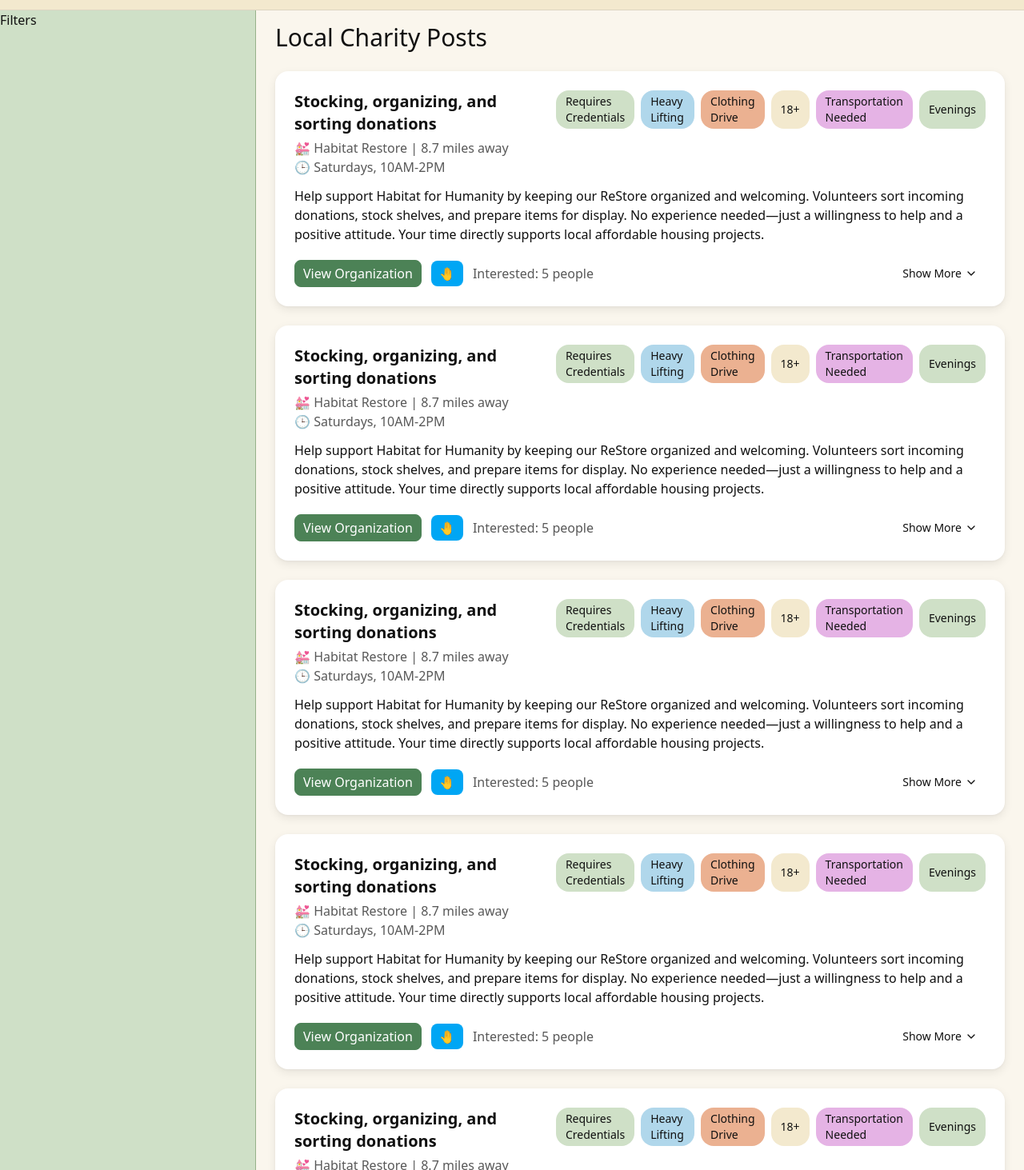
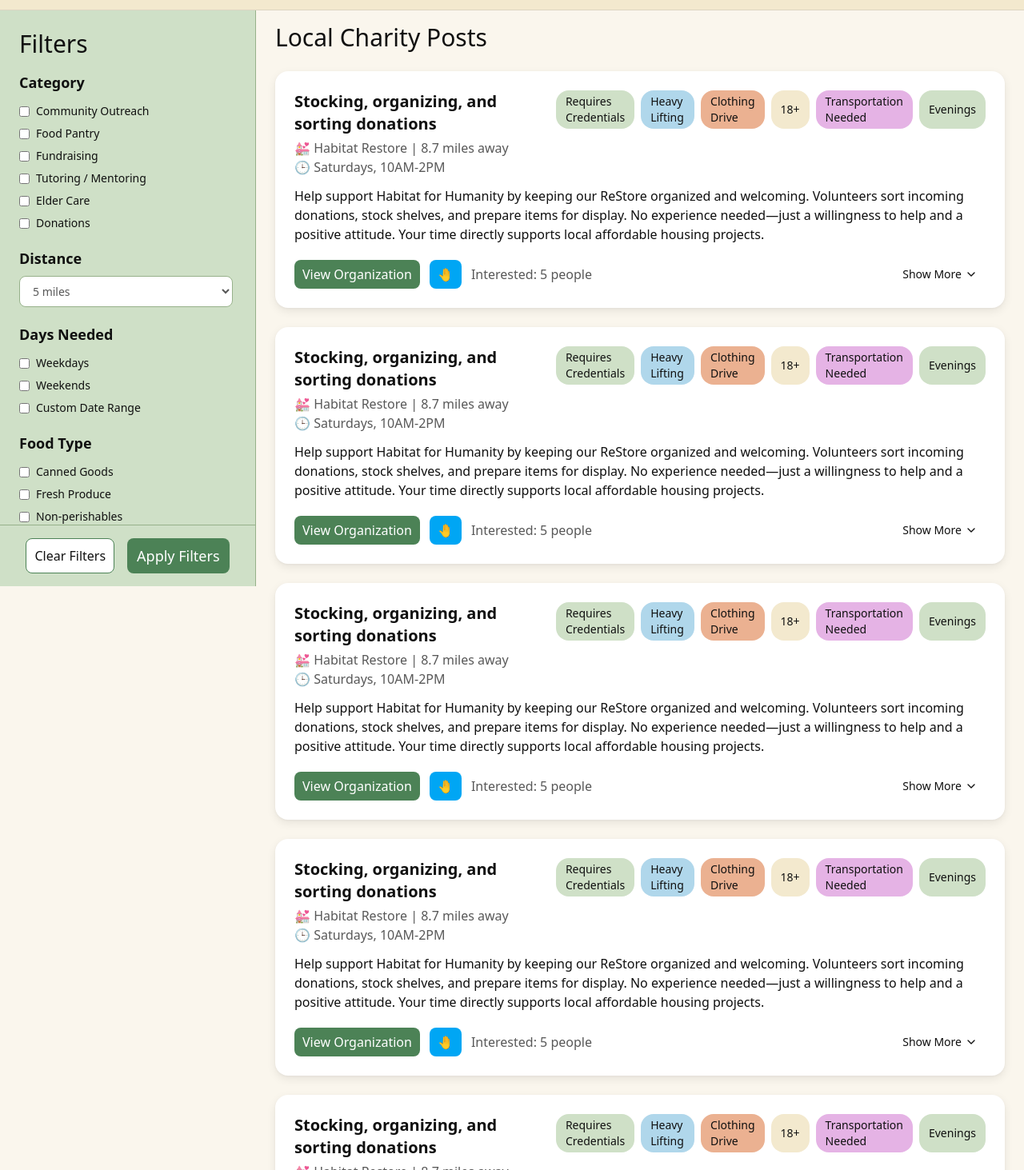
Before and after one commit to Yummypieisyummy/Caritas, a React (Vite) app in the folder frontend/: page /directory in a window 1280 px wide. Shown: the part 67-1530 px from the top of the page at 80% size. Built offline with nearby package versions, Linux system fonts and the light colour scheme.

Commit message:
Add reusable checkbox and dropdown filters with basic filter layout and design

```diff
--- /dev/null
+++ b/frontend/src/components/directory/Filters.tsx
@@ -0,0 +1,153 @@
+import Button from '../ui/Button';
+import Checkbox from '../ui/Checkbox';
+import Select from '../ui/Select';
+
+const CATEGORY_OPTIONS = [
+  'Community Outreach',
+  'Food Pantry',
+  'Fundraising',
+  'Tutoring / Mentoring',
+  'Elder Care',
+  'Donations',
+];
+
+const DAYS_NEEDED_OPTIONS = ['Weekdays', 'Weekends', 'Custom Date Range'];
+
+const DISTANCE_OPTIONS = ['5 miles', '10 miles', '25 miles', 'Any Distance'];
+
+const FOOD_TYPE_OPTIONS = [
+  'Canned Goods',
+  'Fresh Produce',
+  'Non-perishables',
+  'Packaged Meals',
+  'Baked Goods',
+];
+
+const REQUIREMNETS_OPTIONS = [
+  'Requires Credentials',
+  'Orientation Needed',
+  "Requires Driver's License",
+  'Food Handling Certification',
+];
+
+const PHYSICAL_REQUIREMENTS_OPTIONS = [
+  'Heavy Lifting',
+  'Outdoor Work',
+  'Standing for Long Periods',
+];
+
+const ORGANIZATION_TYPE_OPTIONS = [
+  'Non-Profit',
+  'Community Center',
+  'Religious Organization',
+];
+
+const TIME_COMMITMENT_OPTIONS = [
+  'One-time',
+  '<2 hours',
+  'Half day',
+  'Full day',
+  'Ongoing/weekly',
+];
+
+const SPECIAL_NEEDS_OPTIONS = [
+  'Accessible for Wheelchairs',
+  'Pet-Friendly',
+  'Kid-Friendly',
+];
+
+const URGENCY_OPTIONS = ['Immediate', 'This Week', 'This month'];
+
+const Filters = () => {
+  return (
+    <aside className="fixed h-[calc(100vh-5rem)] w-80 flex flex-col bg-filter-bg border-r border-filter-stroke">
+      <header className="px-6 pt-6 pb-4">
+        <h1 className="font-medium text-3xl">Filters</h1>
+      </header>
+
+      {/* Scrollable section */}
+      <section className="flex-1 overflow-y-auto px-6 pb-6">
+        <div className="flex flex-col gap-5 pr-1">
+          {/* Categories - checkbox */}
+          <div className="flex flex-col gap-2">
+            <h2 className="font-semibold text-lg mb-1">Category</h2>
+            {CATEGORY_OPTIONS.map((cat) => (
+              <Checkbox key={cat} option={cat} />
+            ))}
+          </div>
+          {/* Distance - dropdown */}
+          <div>
+            <Select label="Distance" options={DISTANCE_OPTIONS} />
+          </div>
+          {/* Days needed - checkbox */}
+          <div className="flex flex-col gap-2">
+            <h2 className="font-semibold text-lg mb-1">Days Needed</h2>
+            {DAYS_NEEDED_OPTIONS.map((days) => (
+              <Checkbox key={days} option={days} />
+            ))}
+          </div>
+          {/* Food type - checkbox */}
+          <div className="flex flex-col gap-2">
+            <h2 className="font-semibold text-lg mb-1">Food Type</h2>
+            {FOOD_TYPE_OPTIONS.map((food) => (
+              <Checkbox key={food} option={food} />
+            ))}
+          </div>
+          {/* Skills/Certification requirements - checkbox */}
+          <div className="flex flex-col gap-2">
+            <h2 className="font-semibold text-lg mb-1">
+              Skills / Cert Requirements
+            </h2>
+            {REQUIREMNETS_OPTIONS.map((req) => (
+              <Checkbox key={req} option={req} />
+            ))}
+          </div>
+          {/* Physical requirements - checkbox */}
+          <div className="flex flex-col gap-2">
+            <h2 className="font-semibold text-lg mb-1">
+              Physical Requirements
+            </h2>
+            {PHYSICAL_REQUIREMENTS_OPTIONS.map((req) => (
+              <Checkbox key={req} option={req} />
+            ))}
+          </div>
+          {/* Org type - dropdown */}
+          <div>
+            <Select
+              label="Organization Type"
+              options={ORGANIZATION_TYPE_OPTIONS}
+            />
+          </div>
+          {/* Time commitment - dropdown */}
+          <div>
+            <Select label="Time Commitment" options={TIME_COMMITMENT_OPTIONS} />
+          </div>
+          {/* Special needs - checkbox */}
+          <div className="flex flex-col gap-2">
+            <h2 className="font-semibold text-lg mb-1">
+              Special Needs / Restrictions
+            </h2>
+            {SPECIAL_NEEDS_OPTIONS.map((opt) => (
+              <Checkbox key={opt} option={opt} />
+            ))}
+          </div>
+          {/* Urgency / priority - dropdown */}
+          <div>
+            <Select label="Urgency / Priority" options={URGENCY_OPTIONS} />
+          </div>
+        </div>
+      </section>
+
+      <footer className="flex gap-4 justify-center px-6 py-4 border-t border-filter-stroke">
+        <Button as="button" variant="secondary" size="sm">
+          Clear Filters
+        </Button>
+        <Button as="button" variant="primary" size="md">
+          Apply Filters
+        </Button>
+      </footer>
+    </aside>
+  );
+};
+
+export default Filters;
--- a/frontend/src/components/directory/VolunteerCard.tsx
+++ b/frontend/src/components/directory/VolunteerCard.tsx
@@ -97,7 +97,7 @@ const VolunteerCard = () => {
                 to="https://maps.google.com/?q=212+Outlet+Way+Greensburg+PA+15601"
                 target="_blank" // Open in new tab
                 rel="noopener noreferrer" // Security and performance improvements for links
-                className="self-start text-text-muted hover:underline hover:text-text-green font-medium px-2 py-1"
+                className="self-start text-text-muted text-sm hover:underline hover:text-text-green font-medium px-2 py-1"
               >
                 🗺️ View full map
               </Link>
@@ -124,7 +124,7 @@ const VolunteerCard = () => {
             🤚
           </Button>
 
-          <span className="text-text-muted">
+          <span className="text-text-muted text-base">
             Interested: {orgData.interested} people
           </span>
         </div>
--- a/frontend/src/components/ui/Button.tsx
+++ b/frontend/src/components/ui/Button.tsx
@@ -33,16 +33,15 @@ const Button = (props: ButtonProps) => {
     'rounded-lg cursor-pointer inline-flex items-center justify-center transition-opacity duration-200';
 
   const variants = {
-    primary:
-      'bg-accent-green text-white border border-accent-green hover:opacity-90',
-    secondary: 'bg-white border border-accent-green hover:opacity-85',
+    primary: 'bg-accent-green text-white hover:opacity-90',
+    secondary: 'bg-white border-1 border-accent-green hover:opacity-85',
     icon: 'bg-sky-500 hover:opacity-90 ',
     textOnly: 'hover:opacity-80',
   };
 
   const sizes = {
-    sm: 'px-2.5 py-1',
-    md: 'px-4 py-2 text-lg',
+    sm: 'px-2.5 py-1.5',
+    md: 'px-3 py-2 text-lg',
     lg: 'px-6 py-2.5 text-xl font-medium',
   };
 
@@ -81,6 +80,7 @@ const Button = (props: ButtonProps) => {
     size = 'md',
     ...rest
   } = props;
+
   return (
     <button
       className={`${baseStyles} ${variants[variant]} ${sizes[size]} ${className}`}
--- a/frontend/src/components/ui/Checkbox.tsx
+++ b/frontend/src/components/ui/Checkbox.tsx
@@ -1,5 +1,21 @@
-const Checkbox = () => {
-  return <div>Checkbox</div>;
+import { InputHTMLAttributes } from 'react';
+
+interface CheckboxProps extends InputHTMLAttributes<HTMLInputElement> {
+  option: string;
+  className?: string;
+}
+
+const Checkbox = (props: CheckboxProps) => {
+  const { option, className = '', ...rest } = props;
+
+  return (
+    <label
+      className={`flex items-center gap-2 cursor-pointer select-none text-sm ${className}`}
+    >
+      <input type="checkbox" className="accent-accent-green" {...rest} />
+      {option}
+    </label>
+  );
 };
 
 export default Checkbox;
--- a/frontend/src/components/ui/Filters.tsx
+++ /dev/null
@@ -1,9 +0,0 @@
-const Filters = () => {
-  return (
-    <aside className="h-[calc(100vh-5rem w-80 bg-filter-bg border-r border-filter-stroke">
-      Filters
-    </aside>
-  );
-};
-
-export default Filters;
--- a/frontend/src/components/ui/Select.tsx
+++ b/frontend/src/components/ui/Select.tsx
@@ -1,5 +1,29 @@
-const Select = () => {
-  return <div>Select</div>;
+import { SelectHTMLAttributes } from 'react';
+
+interface SelectProps extends SelectHTMLAttributes<HTMLSelectElement> {
+  label: string;
+  options: string[];
+  className?: string;
+}
+
+const Select = (props: SelectProps) => {
+  const { label, options, className = '', ...rest } = props;
+
+  return (
+    <label className="flex flex-col gap-2 text-sm">
+      <span className="font-semibold text-lg">{label}</span>
+      <select
+        className={`border border-filter-stroke px-3 py-2 rounded-lg bg-white focus:outline-none focus:border-accent-green text-text-muted ${className}`}
+        {...rest}
+      >
+        {options.map((opt) => (
+          <option key={opt} value={opt.toLowerCase()}>
+            {opt}
+          </option>
+        ))}
+      </select>
+    </label>
+  );
 };
 
 export default Select;
--- a/frontend/src/components/ui/Tag.tsx
+++ b/frontend/src/components/ui/Tag.tsx
@@ -1,4 +1,4 @@
-import { Children, ReactNode } from 'react';
+import { ReactNode } from 'react';
 
 // Defined colors
 export type TagColor = 'green' | 'blue' | 'orange' | 'baise' | 'purple';
@@ -19,6 +19,7 @@ const Tag = (props: TagProps) => {
   };
 
   const { children, className = '', color = 'green' } = props;
+
   return (
     <span
       className={`px-3 py-1 rounded-2xl text-sm inline-flex items-center justify-center ${colors[color]} ${className}`}
--- a/frontend/src/pages/DirectoryPage.tsx
+++ b/frontend/src/pages/DirectoryPage.tsx
@@ -1,5 +1,5 @@
 // Import Directory components and files here
-import Filters from '../components/ui/Filters';
+import Filters from '../components/directory/Filters';
 import VolunteerCard from '../components/directory/VolunteerCard';
 
 const DirectoryPage = () => {
@@ -9,7 +9,7 @@ const DirectoryPage = () => {
       <Filters />
 
       {/* Right content */}
-      <section className="flex flex-col flex-1 px-6 py-4">
+      <section className="ml-80 flex flex-col flex-1 px-6 py-4">
         <header className="mb-6 ">
           <h1 className="font-medium text-3xl">Local Charity Posts</h1>
         </header>
```
